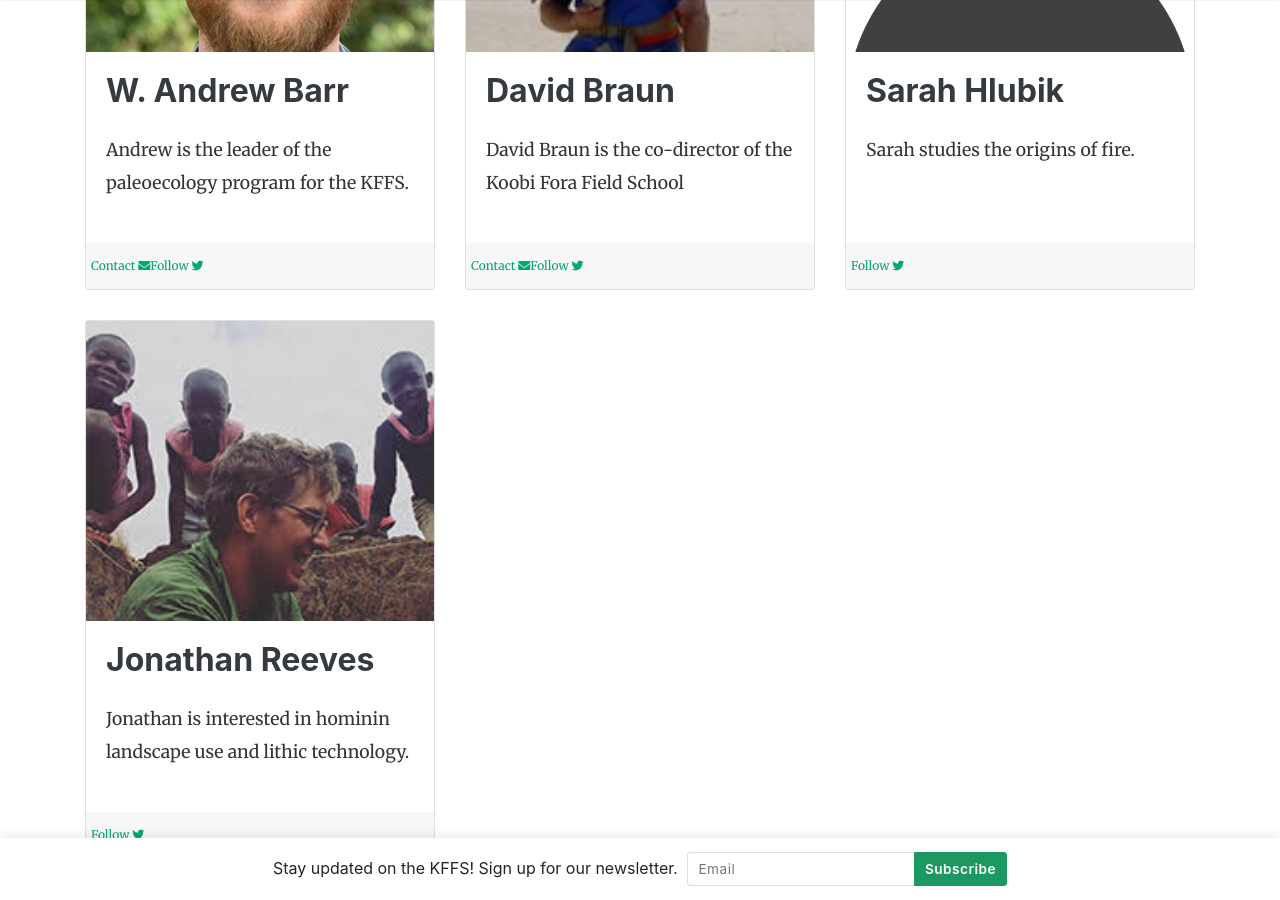
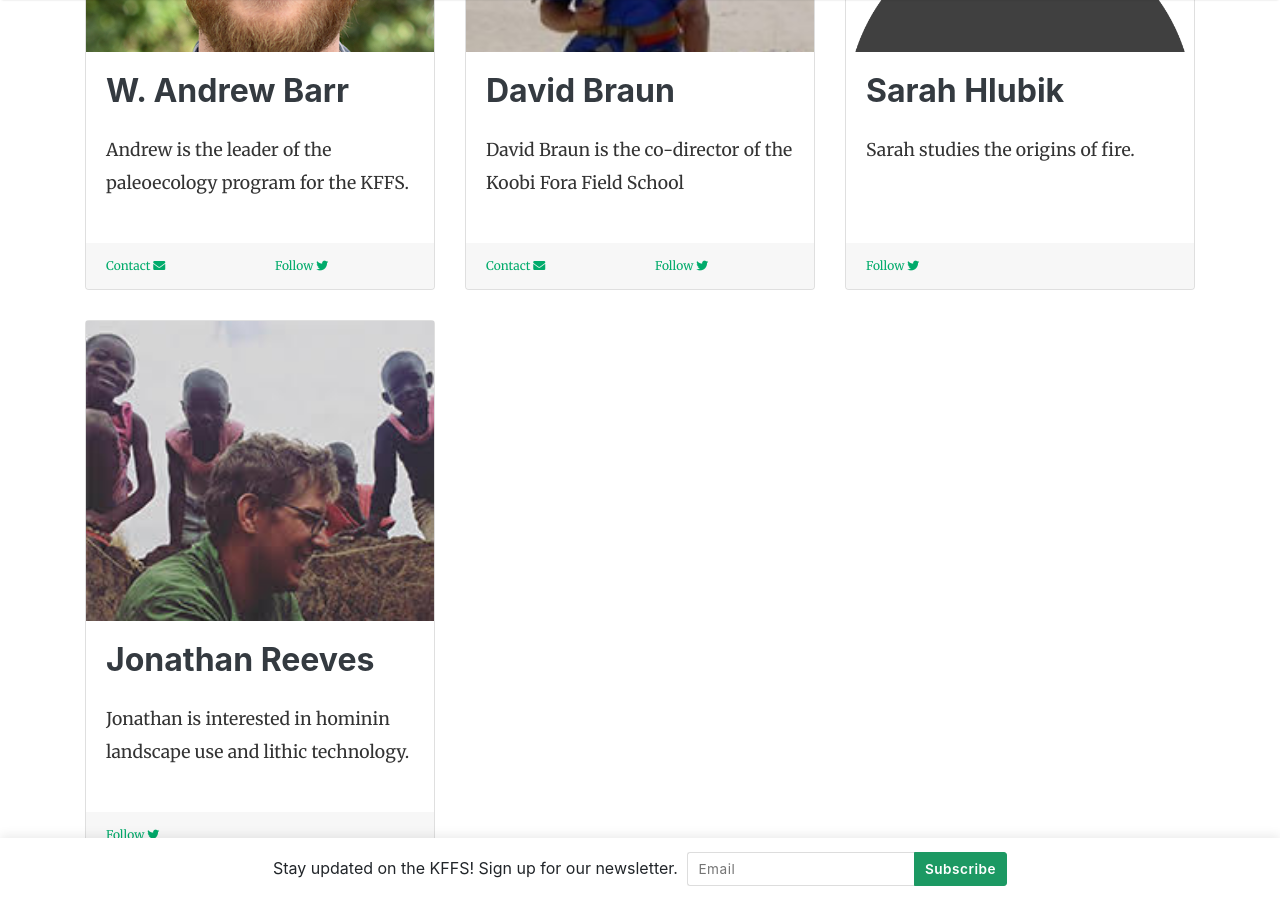
Before and after one commit to wabarr/KFFS, a Jekyll site: the page built from staff.md, in a window 1280 px wide and 900 px high, scrolled down 493 px. Built offline with Jekyll 4.4.1, drawn with Linux system fonts in a browser that asks for light colours; nearby versions of some CDN libraries; comment, search, counter and statistics services are not loaded.

Commit message:
Update staff.md

```diff
--- a/staff.md
+++ b/staff.md
@@ -27,14 +27,14 @@ layout: page
 <div class="wrapfooter">
 <div class="row">
 {% if person.email != "" %}
-<div class="col-xs-6">
+<div class="col-6">
 <a href="mailto:{{person.email}}">
    Contact <i class="fa fa-envelope fa-1x"></i>
 </a>
 </div>
 {% endif %}
 {% if person.twitter %}
-<div class="col-xs-6">
+<div class="col-6">
 <a href="https://twitter.com/{{person.twitter | replace:'@',''}}">
    Follow <i class="fab fa-twitter fa-1x"></i>
 </a>
```
